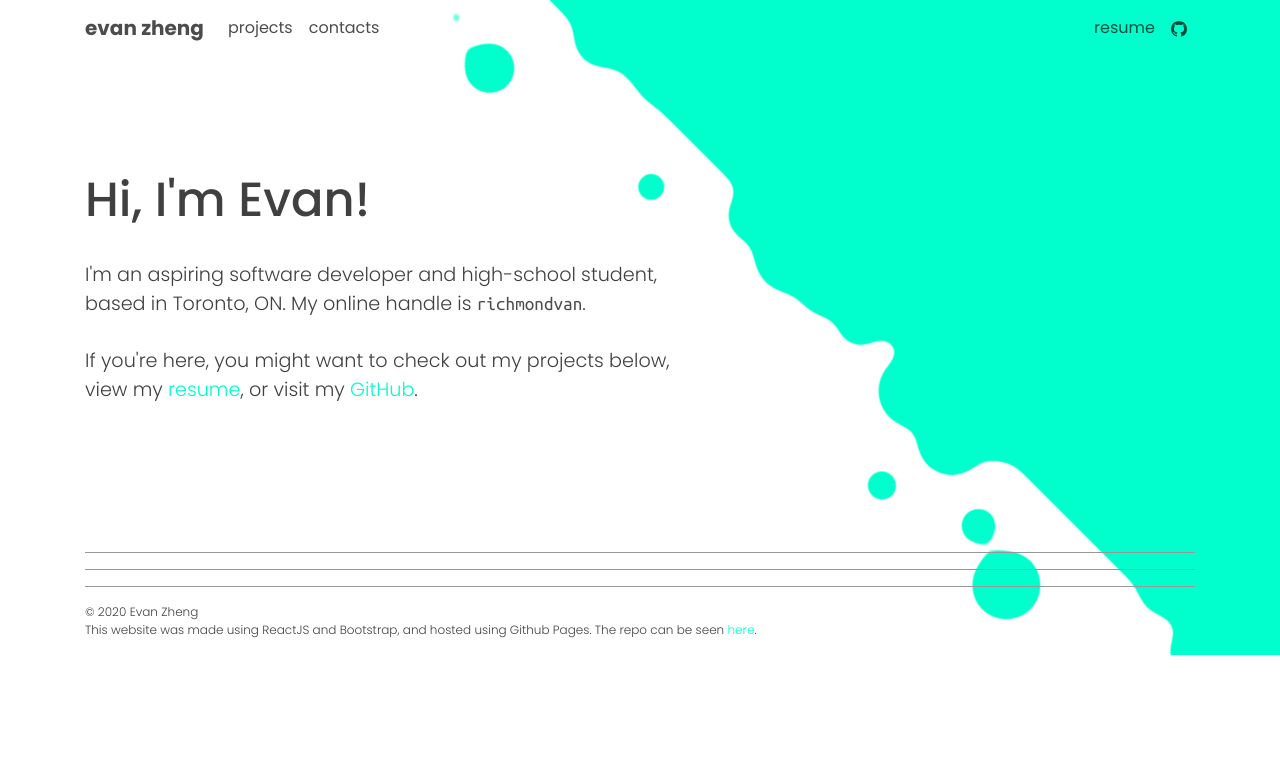
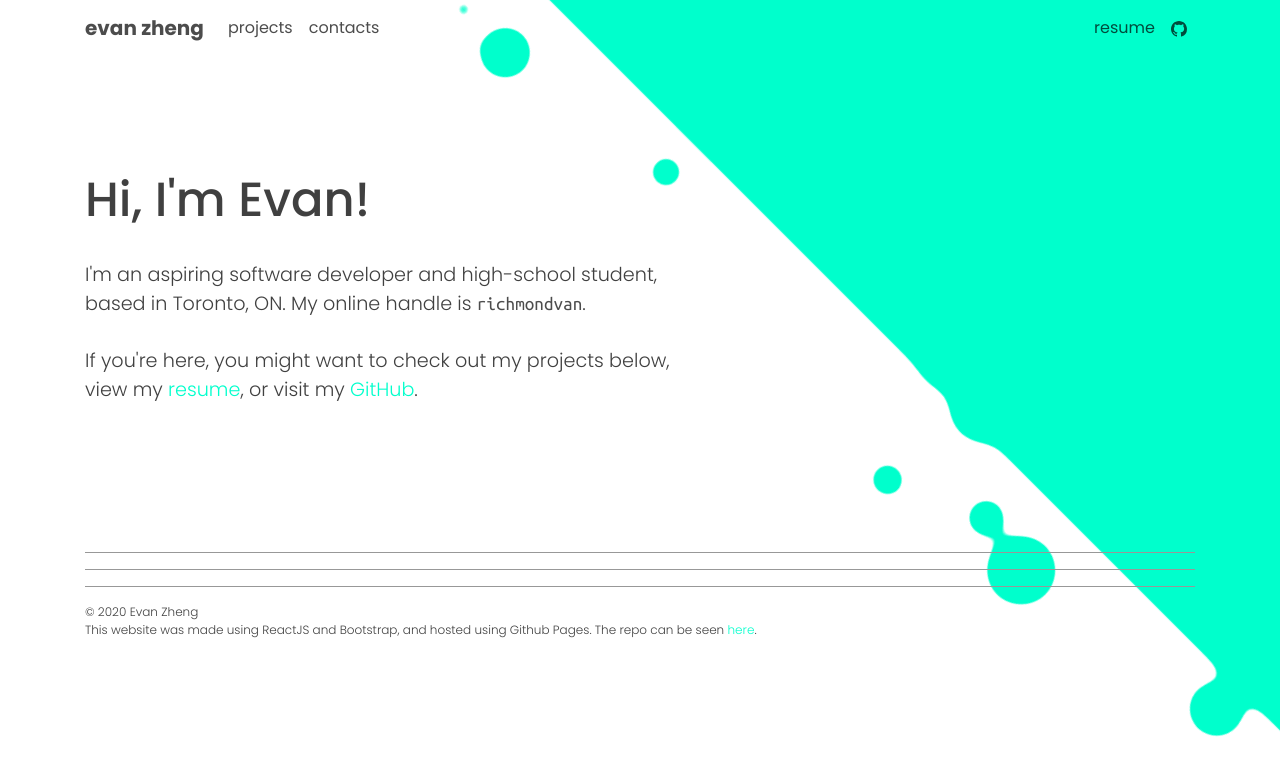
Before and after one commit to evtyz/evtyz.github.io, a React (Create React App) app: page / in a window 1280 px wide. Shown: the top 774 px of the page. Built offline with nearby package versions, Linux system fonts and the light colour scheme.

Commit message:
Miscellaneous changes

```diff
--- a/src/App.css
+++ b/src/App.css
@@ -51,6 +51,7 @@ body {
 
 #site {
     position: relative;
+    min-height: 100vh;
     max-width: 100vw;
     overflow-x: hidden;
 }
--- a/src/components/Background.css
+++ b/src/components/Background.css
@@ -23,8 +23,26 @@ body .bg {
     right:var(--position, 50%);
     background:var(--accent);
     border-radius:100%;
-    animation:bubble-size var(--time, 4s) ease-in infinite var(--delay, 0s),
-        bubble-move var(--time, 4s) ease-in infinite var(--delay, 0s);
+
+
+    animation-name: bubble-size, bubble-move;
+    animation-duration: var(--time, 4s), var(--time, 4s);
+    animation-timing-function: ease-in, ease-in;
+    animation-iteration-count: infinite, infinite;
+    animation-delay: var(--delay, 0s), var(--delay, 0s);
+    animation-direction: normal, normal;
+    animation-fill-mode: none, none;
+    animation-play-state: running, running;
+
+    -webkit-animation-name: bubble-size, bubble-move;
+    -webkit-animation-duration: var(--time, 4s), var(--time, 4s);
+    -webkit-animation-timing-function: ease-in, ease-in;
+    -webkit-animation-iteration-count: infinite, infinite;
+    -webkit-animation-delay: var(--delay, 0s), var(--delay, 0s);
+    -webkit-animation-direction: normal, normal;
+    -webkit-animation-fill-mode: none, none;
+    -webkit-animation-play-state: running, running;
+
     transform:translate(-50%, 100%);
 }
 
@@ -38,11 +56,32 @@ body .bg {
         height:0rem;
     }
 }
+
+@-webkit-keyframes bubble-move {
+    0%, 75% {
+        width:var(--size, 4rem);
+        height:var(--size, 4rem);
+    }
+    100% {
+        width:0rem;
+        height:0rem;
+    }
+}
+
 @keyframes bubble-move {
     0% {
-        top:-4rem;
+        top:-8rem;
     }
     100% {
         top:var(--distance, 10rem);
     }
 }
+
+@-webkit-keyframes bubble-move {
+    0% {
+        top:-8rem;
+    }
+    100% {
+        top:var(--distance, 10rem);
+    }
+}
--- a/src/components/Background.js
+++ b/src/components/Background.js
@@ -12,7 +12,7 @@ function Background()
             className="bubble"
             style = {{
                 "--size": (2 + Math.random() * 3) + 'rem',
-                "--distance": (6 + Math.random() * 4) + 'rem',
+                "--distance":  (6 + Math.random() * 4) + 'rem',
                 "--position": (-20 + Math.random() * 160) + 'rem',
                 "--time": (5 + Math.random() * 5) + 's',
                 "--delay": (-2 + Math.random() * -2) + 's'
```
